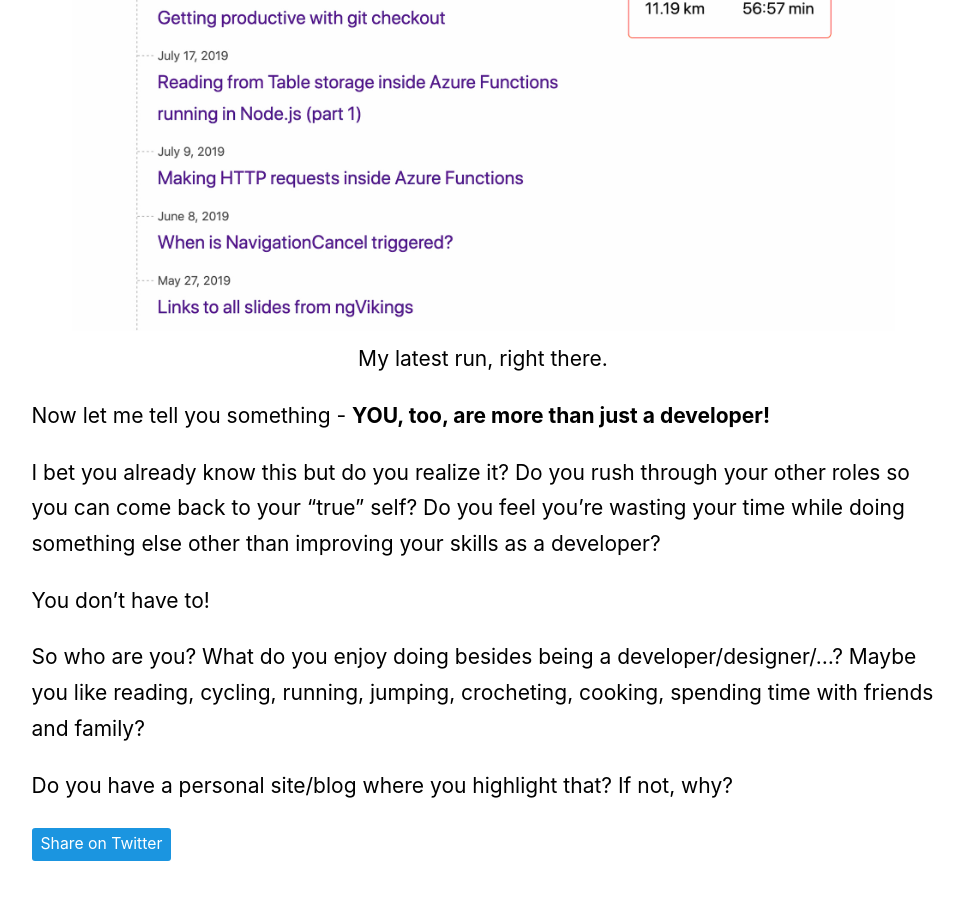
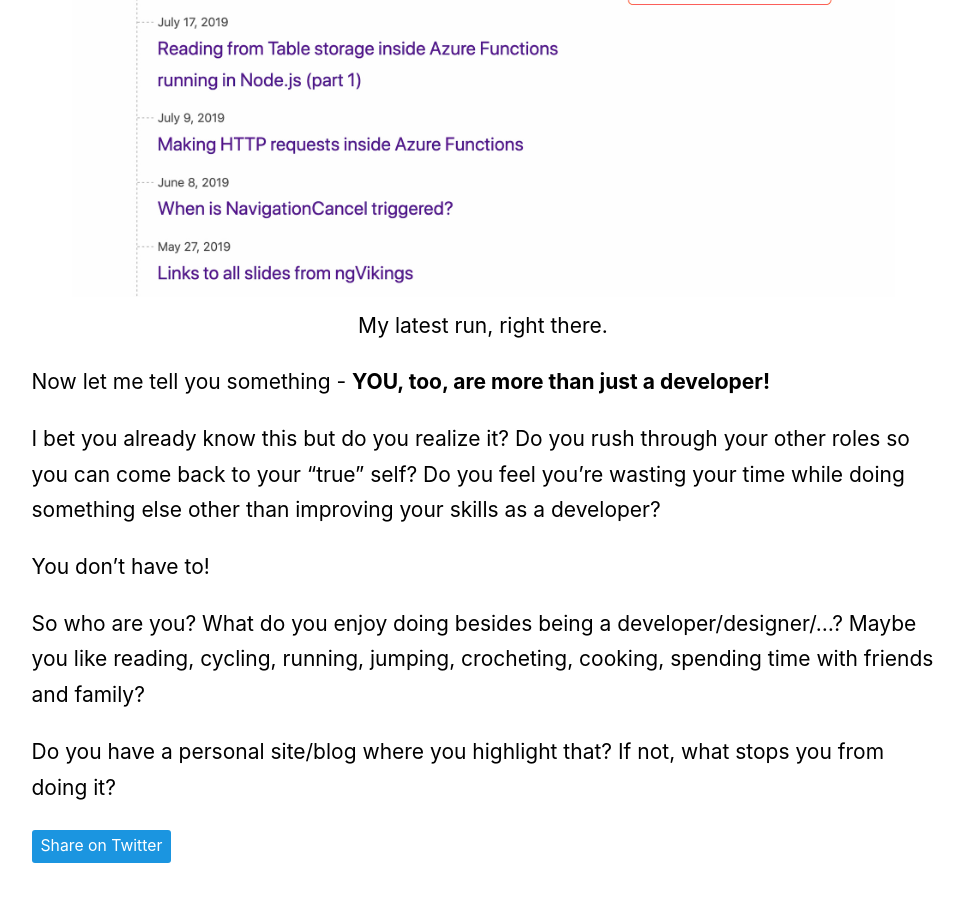
Before and after one commit to dzhavat/dzhavat.github.io, a Jekyll site: the page built from _posts/2019-07-28-on-being-more-than-just-a-developer.md, in a window 1280 px wide and 900 px high, scrolled down 2474 px. Shown: the whole window, without its empty margins (157-1121 px from the left). Built offline with Jekyll 4.4.1, drawn with Linux system fonts in a browser that asks for light colours; some of the changed text lies outside the part shown.

Commit message:
Update 2019-07-28-on-being-more-than-just-a-developer.md

```diff
--- a/_posts/2019-07-28-on-being-more-than-just-a-developer.md
+++ b/_posts/2019-07-28-on-being-more-than-just-a-developer.md
@@ -52,4 +52,4 @@
 
 So who are you? What do you enjoy doing besides being a developer/designer/...? Maybe you like reading, cycling, running, jumping, crocheting, cooking, spending time with friends and family?
 
-Do you have a personal site/blog where you highlight that? If not, why?
+Do you have a personal site/blog where you highlight that? If not, what stops you from doing it?
```
Also changed, not shown: other parts of _posts/2019-07-28-on-being-more-than-just-a-developer.md (+1 -1 lines).
